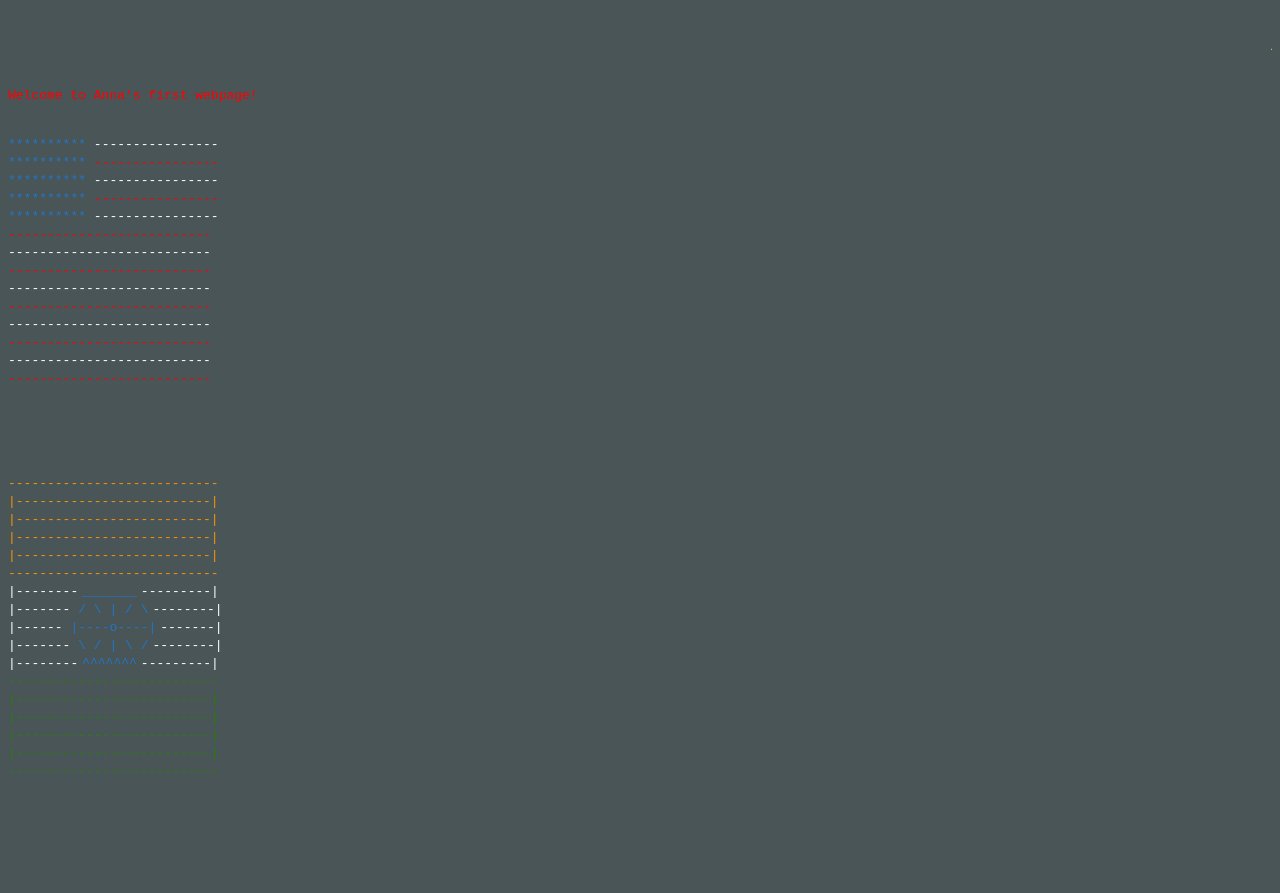
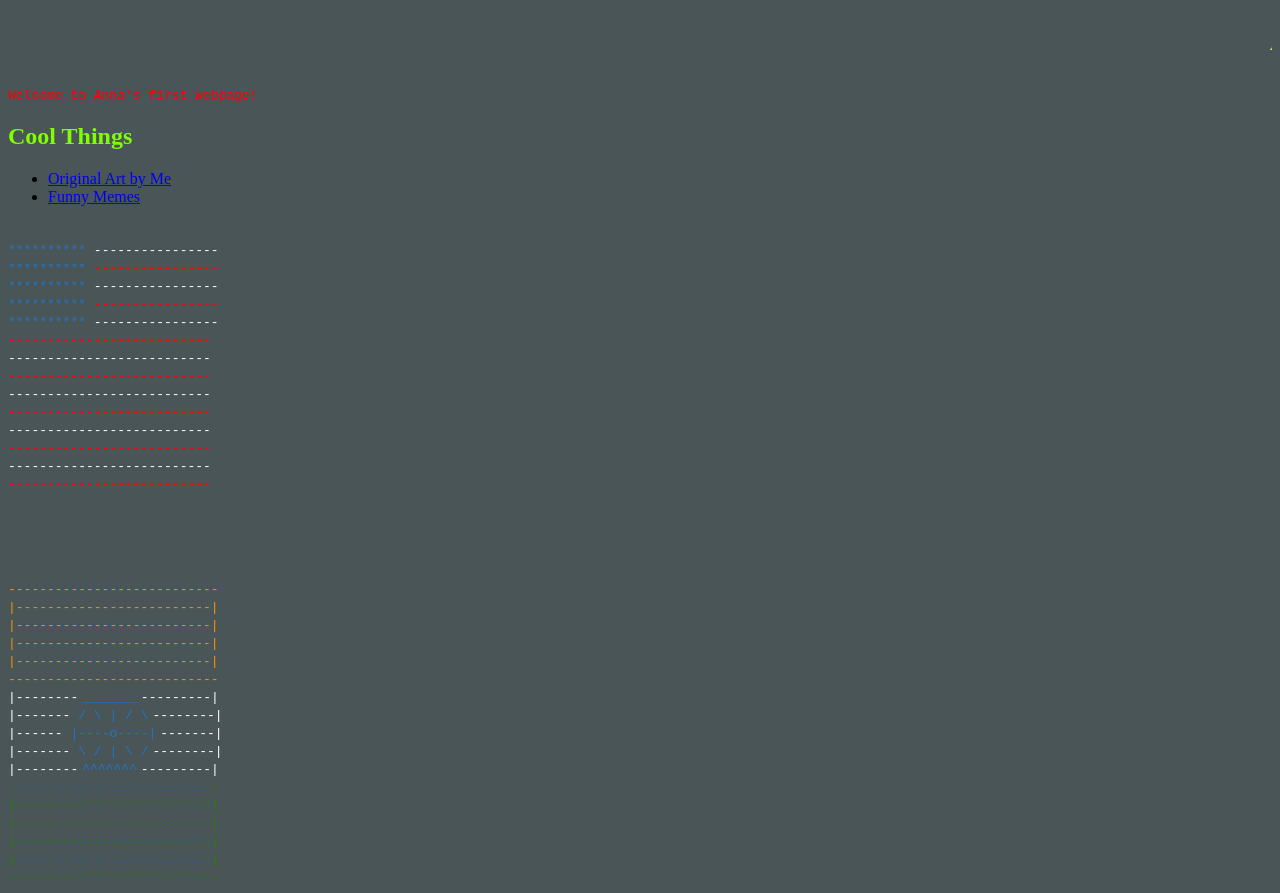
Before and after one commit to amattap/amattap.github.io, a plain HTML site: page index.html in a window 1280 px wide. Before the commit the page ends 800 px from the top, so only its background shows below. Drawn offline with Linux system fonts and the light colour scheme.

Commit message:
Pictures and links

```diff
--- a/index.html
+++ b/index.html
@@ -4,6 +4,7 @@
         <style>
                 body {background-color: rgb(74, 85, 87);}
                 h1   {color: rgb(227, 230, 98);}
+                h2   {color:chartreuse}
                 p    {color: red;
                       font-family: monospace; }
                 p1    {color: rgb(245, 148, 3);
@@ -24,6 +25,11 @@
   <body>
     <h1> <marquee> Anna's First Webpage </marquee> </h1>
     <p>Welcome to Anna's first webpage!</p>
+    <h2>Cool Things</h2>
+    <ul>
+        <li><a href="art.html">Original Art by Me</a></li>
+        <li><a href="memes.html">Funny Memes</a></li>
+    </ul>
     <p4> <br> ********** </p4>
     <p3>----------------</p3>
     <p4> <br>********** </p4>
```
Also changed, not shown: art.html (added, +5 -0 lines), memes.html (added, +5 -0 lines), Pictures/9_11.png (added), Pictures/Barcode.png (added), Pictures/Red Badge of Courage.png (added), Pictures/blubbery.png (added), Pictures/bridge.png (added), Pictures/brycecanyon.png (added), Pictures/child_from_wedlock.png (added), Pictures/nightish.png (added), 2 other files.
